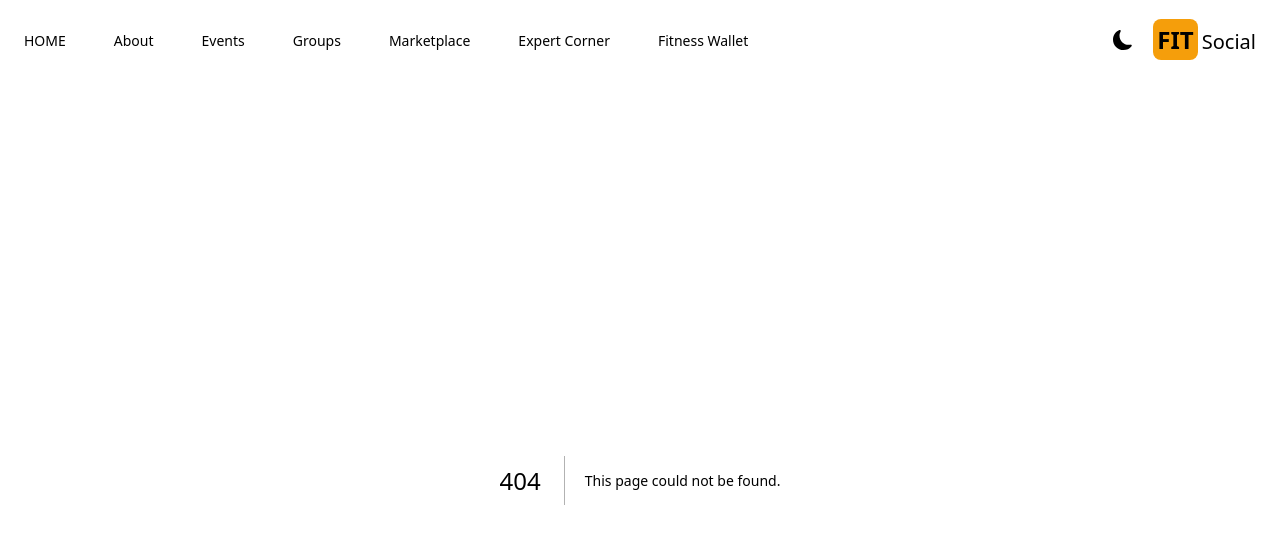
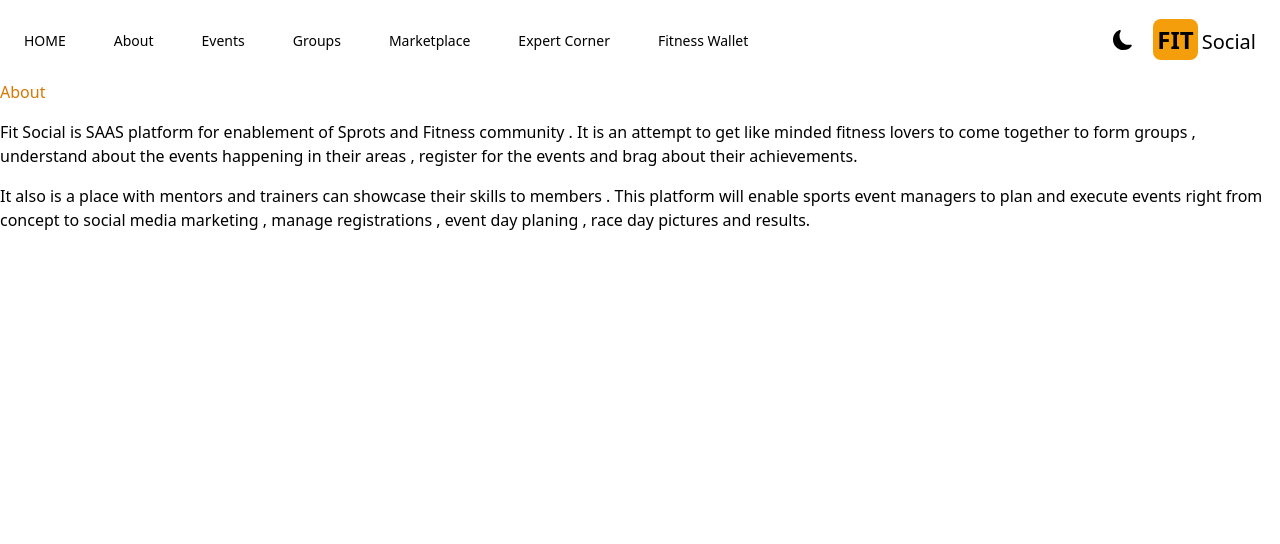
Before and after one commit to dravidsa/fit-social, a Next.js app: page /about in a window 1280 px wide. Before the commit this address had no page. Shown: the top 544 px of the page. Built offline with nearby package versions, Linux system fonts and the light colour scheme.

Commit message:
added about page

```diff
--- /dev/null
+++ b/app/about/page.js
@@ -0,0 +1,20 @@
+import React from 'react'
+
+export default function page() {
+  return (
+    <div className='max-w-6x1 mx-auto space-y-4'>
+      <h1 className='text-2x1 font-medium text-amber-600 space-x-4 '>About </h1>
+      <p>
+        Fit Social is SAAS platform for enablement of Sprots and Fitness community .
+        It is an attempt to get like minded fitness lovers to come together to form groups , understand about the events happening in their areas ,
+        register for the events and brag about their achievements.
+      </p>
+
+      <p>
+      It also is a place with mentors and trainers can showcase their skills to members . This platform will enable sports event managers to plan
+      and execute events right from concept to social media marketing , manage registrations , event day planing , race day pictures and results.
+      </p>
+
+    </div>
+  )
+}
--- a/app/globals.css
+++ b/app/globals.css
@@ -15,13 +15,3 @@
     --background-end-rgb: 0, 0, 0;
   }
 }
-
-body {
-  color: rgb(var(--foreground-rgb));
-  background: linear-gradient(
-      to bottom,
-      transparent,
-      rgb(var(--background-end-rgb))
-    )
-    rgb(var(--background-start-rgb));
-}
```
